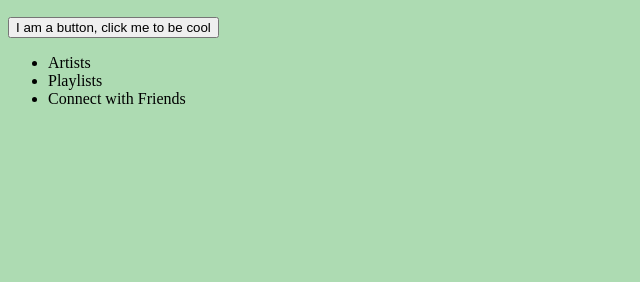
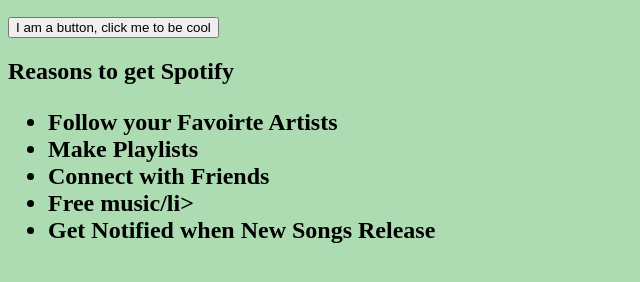
Before and after one commit to he4262/ECS, a plain HTML site: page index.html in a window 1280 px wide. Shown: the part 500-782 px from the top of the page, without its empty margins (0-640 px from the left). Drawn offline with Linux system fonts and the light colour scheme.

Commit message:
added list

```diff
--- a/index.html
+++ b/index.html
@@ -8,10 +8,13 @@
 	 <p><iframe width="560" height="315" src="https://www.youtube.com/embed/j8L5ySUufdE" title="YouTube video player" frameborder="0" allow="accelerometer; autoplay; clipboard-write; encrypted-media; gyroscope; picture-in-picture" allowfullscreen></iframe></p>
          <body bgcolor="addbb2">
 	 <button>I am a button, click me to be cool</button>
-	 <ul>
- 	    <li>Artists</li>
-            <li>Playlists</li>
+	<h2> Reasons to get Spotify <h2>
+	<ul>
+ 	    <li>Follow your Favoirte Artists</li>
+            <li>Make Playlists</li>
             <li>Connect with Friends</li>
+	    <li>Free music/li>
+	    <li>Get Notified when New Songs Release</li>
 	</ul>
 
 
```
